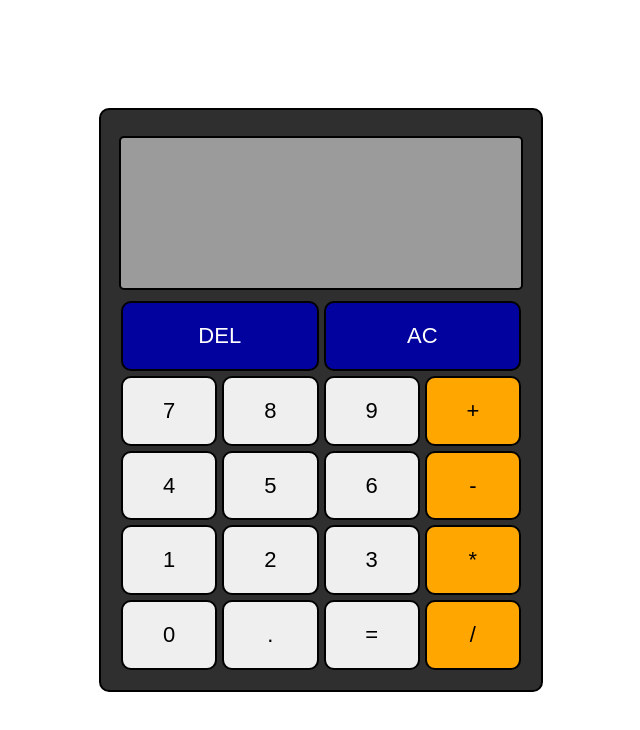
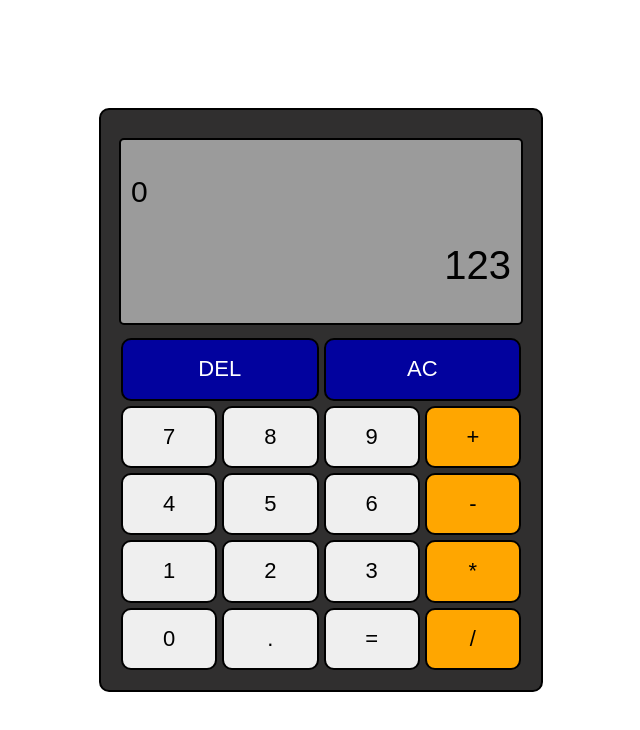
Before and after one commit to 99vik/Odin-Calculator-Project, a plain HTML site: page index.html in a window 1280 px wide. Shown: the whole page, without its empty margins (319-959 px from the left). Drawn offline with Linux system fonts and the light colour scheme.

Commit message:
Added input on screen

```diff
--- a/index.html
+++ b/index.html
@@ -10,25 +10,28 @@
 </head>
 <body>
     <div class="calculator">
-            <div class="screen"></div>
+            <div class="screen">
+                <div class="upper"></div>
+                <div class="lower">123</div>
+            </div>
             <button class="del">DEL</button>
             <button class="ac">AC</button>
             <button class="number">7</button>
             <button class="number">8</button>
             <button class="number">9</button>
-            <button class="operator">+</button>
+            <button class="operator add">+</button>
             <button class="number">4</button>
             <button class="number">5</button>
             <button class="number">6</button>
-            <button class="operator">-</button>
+            <button class="operator subtract">-</button>
             <button class="number">1</button>
             <button class="number">2</button>
             <button class="number">3</button>
-            <button class="operator">*</button>
+            <button class="operator multiply">*</button>
             <button class="number ">0</button>
             <button class="decimal">.</button>
             <button class="equals">=</button>
-            <button class="operator">/</button>
+            <button class="operator divide">/</button>
     </div>
 </body>
 </html>
--- a/script.js
+++ b/script.js
@@ -14,14 +14,48 @@ function divide(first,second) {
     return first/second;
 }
 
+const upperScreen = document.querySelector('.screen .upper');
+const numberButtons = document.querySelectorAll('button.number');
+const operatorButtons = document.querySelectorAll('button.operator');
+const acButton = document.querySelector('button.ac');
+
+//when operator is pressed initiate pressed function that
+//inputs previously entered number that is on screen, and waits
+//for the second number, arithmetic operation is execuded when
+//equals is pressed, or next operator
+numberButtons.forEach(button => {
+    button.addEventListener('click', (e) => {
+        if (upperScreen.textContent == 0) {
+            upperScreen.textContent = e.target.textContent;
+        }
+        else upperScreen.textContent += e.target.textContent;
+        enteredNumber = upperScreen.textContent;
+        console.log(enteredNumber);
+    });
+});
+
+operatorButtons.forEach(button => {
+    button.addEventListener('click', (e) => {
+        first = enteredNumber;
+        upperScreen.textContent += " " + e.target.textContent;
+        console.log(e.target.classList[1]);
+    });
+});
+
+acButton.addEventListener('click',() => {
+    console.log("ac");
+    initialState();
+});
+
+let enteredNumber = 0;
 let first = 0;
 let second = 0;
-const screen = document.querySelector('.screen');
-const buttons = document.querySelectorAll('button.number,.operator');
-buttons.forEach(button => {
-    button.addEventListener('click', (e) => {
-        first = e.target.textContent;
-        screen.textContent = first;
-        console.log(e.target.textContent);
-    });
-});
+let temp = 0;
+function initialState() {
+    enteredNumber = 0;
+    first = 0;
+    second = 0;
+    temp = 0;
+    upperScreen.textContent = enteredNumber;
+}
+initialState();
--- a/styles.css
+++ b/styles.css
@@ -29,11 +29,32 @@ body {
     width: 100%;
     height: 90%;
     grid-row-start: 1;
-    grid-row-end: 5;
+    grid-row-end: 2;
     background-color: rgb(155, 155, 155);
     grid-column: span 4;
     border-radius: 5px;
     border: 2px solid black;
+    display: flex;
+    flex-direction: column;
+}
+
+.screen .lower {
+    flex: 1;
+    display: flex;
+    justify-content: flex-end;
+    align-items: flex-end;
+    padding: 10px;
+    padding-bottom: 35px;
+    font-size: 40px;
+}
+
+.screen .upper {
+    flex: 1;
+    justify-content: flex-start;
+    align-items: flex-start;
+    padding: 10px;
+    padding-top: 35px;
+    font-size: 30px;
 }
 
 .del,.ac {
```
